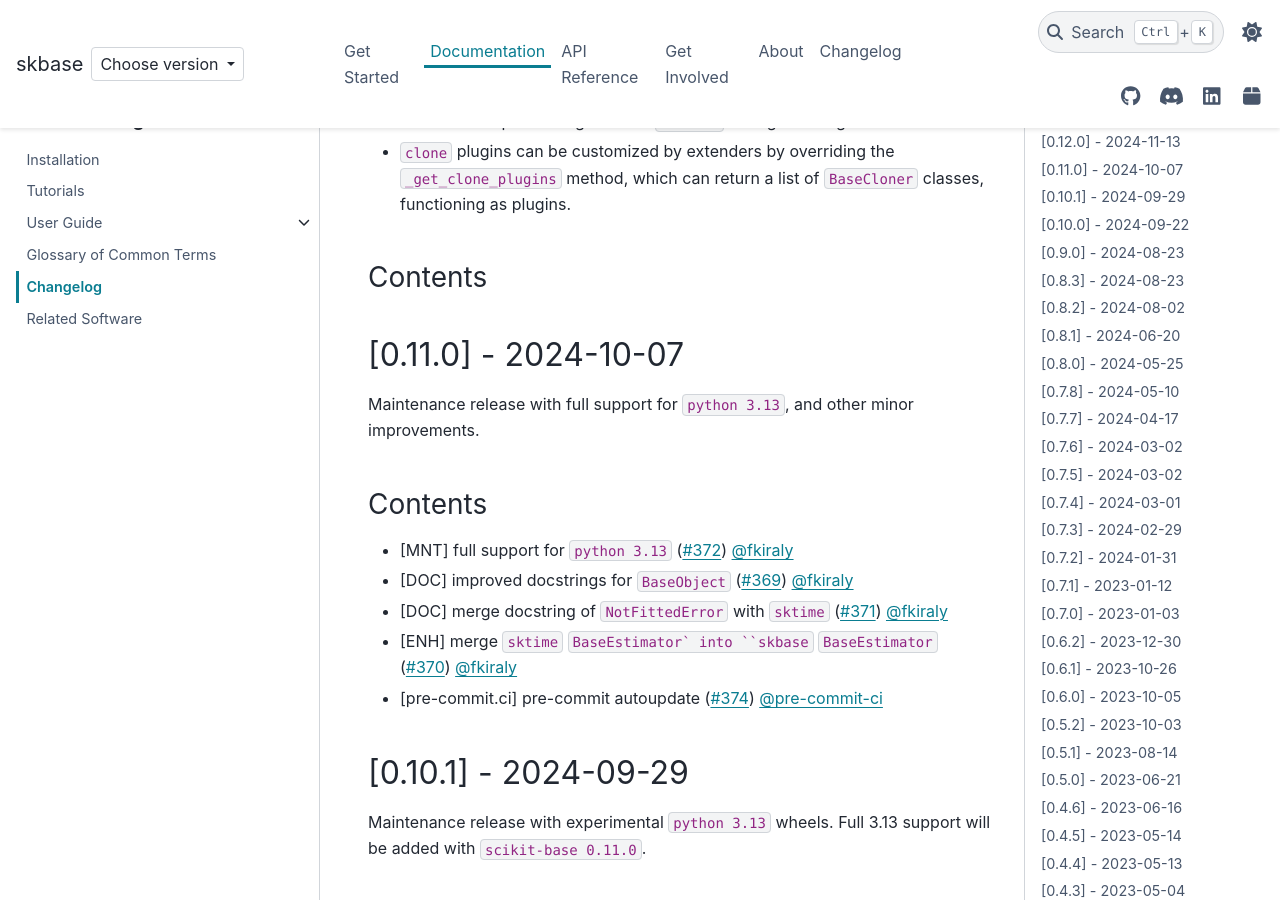
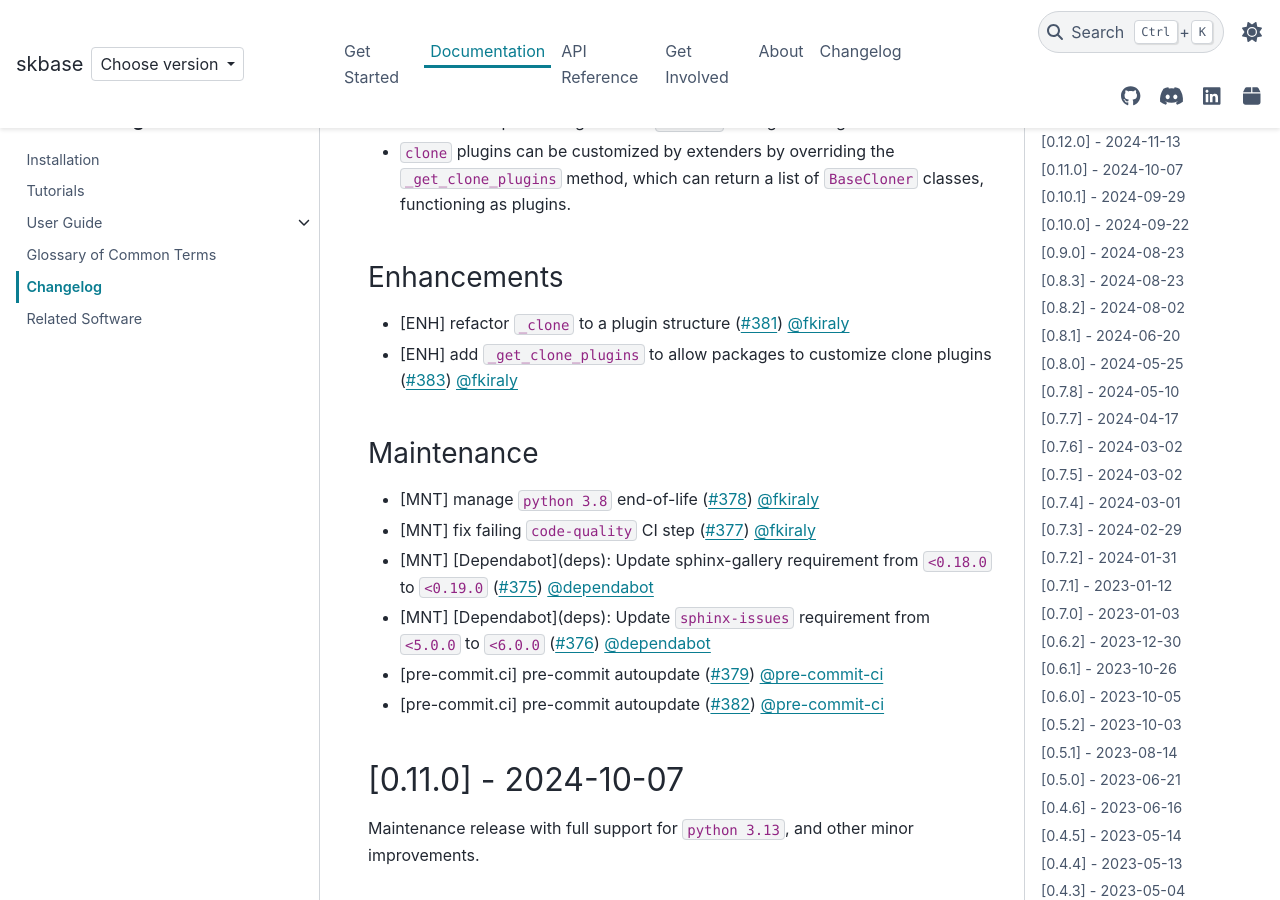
Before and after one commit to sktime/skbase, a Sphinx documentation site: the page built from docs/source/user_documentation/changelog.rst, in a window 1280 px wide and 900 px high, scrolled down 657 px. Built offline with Sphinx 7.4.7 and the PyData theme 0.15.4, drawn with Linux system fonts in a browser that asks for light colours; comment, search, counter and statistics services are not loaded; the version number is read from the project's files by our own code.

Commit message:
changelog

```diff
--- a/docs/source/user_documentation/changelog.rst
+++ b/docs/source/user_documentation/changelog.rst
@@ -31,8 +31,24 @@ Core interface changes
   ``_get_clone_plugins`` method, which can return a list of ``BaseCloner`` classes,
   functioning as plugins.
 
-Contents
---------
+Enhancements
+------------
+
+* [ENH] refactor ``_clone`` to a plugin structure (:pr:`381`) :user:`fkiraly`
+* [ENH] add ``_get_clone_plugins`` to allow packages to customize clone plugins
+  (:pr:`383`) :user:`fkiraly`
+
+Maintenance
+-----------
+
+* [MNT] manage ``python 3.8`` end-of-life (:pr:`378`) :user:`fkiraly`
+* [MNT] fix failing ``code-quality`` CI step (:pr:`377`) :user:`fkiraly`
+* [MNT] [Dependabot](deps): Update sphinx-gallery requirement
+  from ``<0.18.0`` to ``<0.19.0`` (:pr:`375`) :user:`dependabot`
+* [MNT] [Dependabot](deps): Update ``sphinx-issues`` requirement
+  from ``<5.0.0`` to ``<6.0.0`` (:pr:`376`) :user:`dependabot`
+* [pre-commit.ci] pre-commit autoupdate (:pr:`379`) :user:`pre-commit-ci`
+* [pre-commit.ci] pre-commit autoupdate (:pr:`382`) :user:`pre-commit-ci`
 
 
 [0.11.0] - 2024-10-07
```
